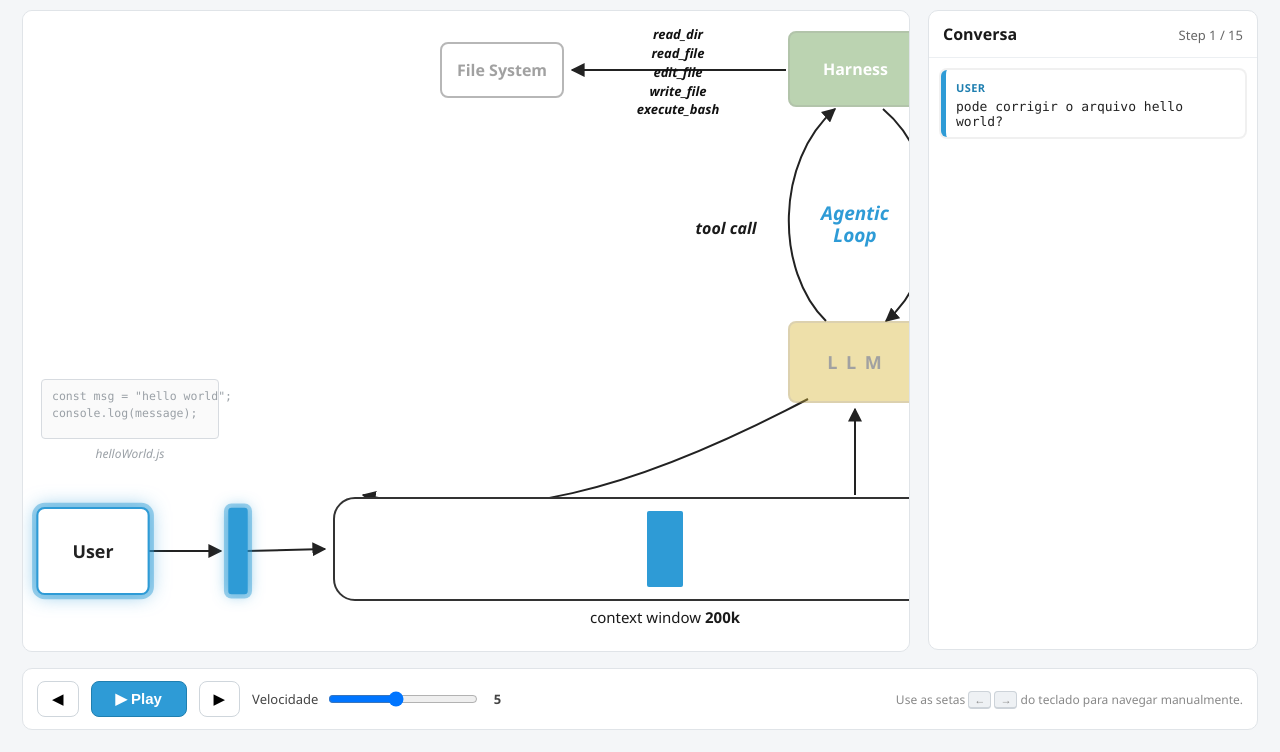
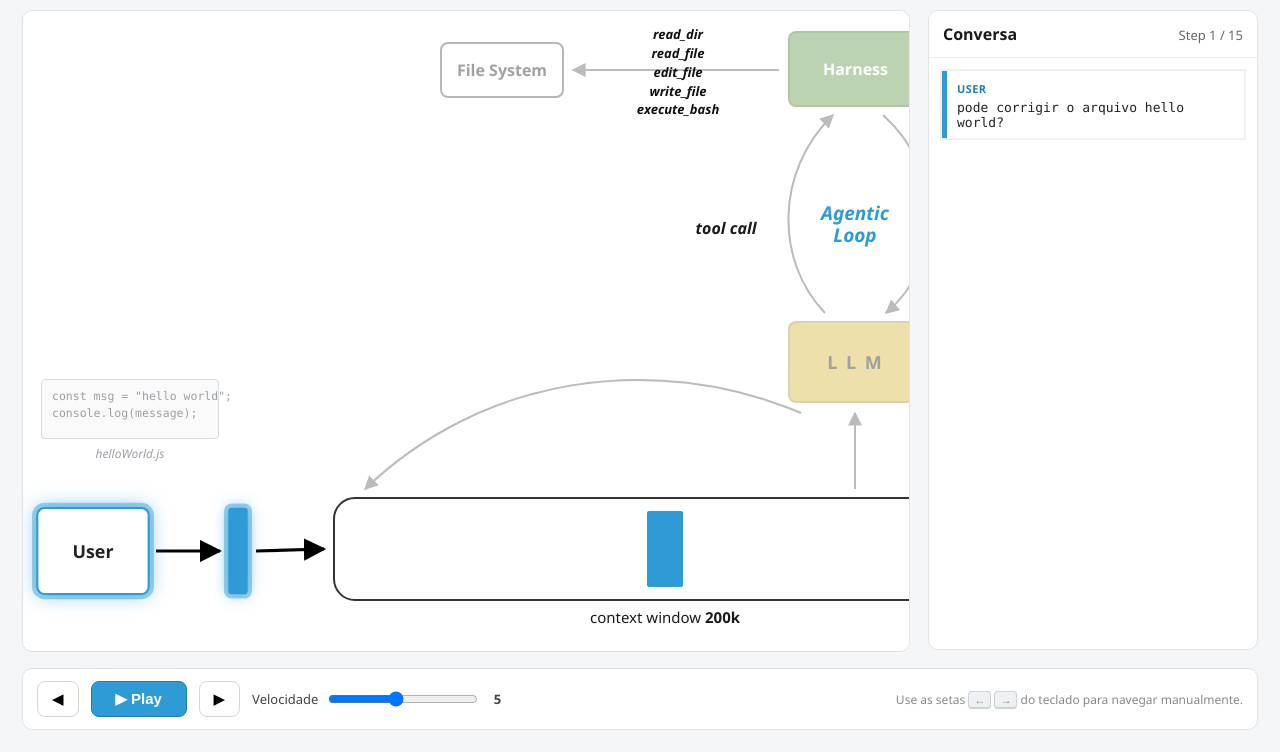
Before and after one commit to gilvam/what-is-harness-animation, a plain HTML site: page app/index.html in a window 1280 px wide. Both pictures are taken after a click on the button "Próximo step". Shown: the part 74-826 px from the top of the page. Drawn offline with Linux system fonts and the light colour scheme.

Commit message:
feat: version 2

```diff
--- a/app/index.html
+++ b/app/index.html
@@ -24,20 +24,20 @@
         <svg class="wires" viewBox="0 0 1000 620" preserveAspectRatio="xMidYMid meet" aria-hidden="true">
           <defs>
             <marker id="arrow" viewBox="0 0 10 10" refX="9" refY="5" markerWidth="7" markerHeight="7" orient="auto-start-reverse">
-              <path d="M0,0 L10,5 L0,10 z" fill="#222" />
+              <path d="M0,0 L10,5 L0,10 z" fill="#bbb" />
+            </marker>
+            <marker id="arrow-active" viewBox="0 0 10 10" refX="9" refY="5" markerWidth="7" markerHeight="7" orient="auto-start-reverse">
+              <path d="M0,0 L10,5 L0,10 z" fill="#000" />
             </marker>
           </defs>
 
-          <path id="p-user-prompt"    class="wire" d="M114,530 L188,530" marker-end="url(#arrow)" />
-          <path id="p-prompt-context" class="wire" d="M214,530 L292,528" marker-end="url(#arrow)" />
-          <path id="p-context-llm"    class="wire" d="M822,474 L822,388" marker-end="url(#arrow)" />
-          <path id="p-llm-context"    class="wire" d="M775,378 C600,470 470,505 330,474" marker-end="url(#arrow)" />
-          <path id="p-harness-fs"     class="wire" d="M753,49 L539,49" marker-end="url(#arrow)" />
-          <path id="p-llm-harness"    class="wire" d="M793,300 C742,250 742,140 802,88" marker-end="url(#arrow)" />
-          <path id="p-harness-llm"    class="wire" d="M850,88 C912,140 912,250 853,300" marker-end="url(#arrow)" />
-
-          <!-- token animado do fluxo de dados -->
-          <circle id="flow-token" class="flow-token" r="7" cx="-20" cy="-20" />
+          <path id="p-user-prompt"    class="wire" d="M123,530 L187,530" marker-end="url(#arrow)" />
+          <path id="p-prompt-context" class="wire" d="M223,530 L291,528" marker-end="url(#arrow)" />
+          <path id="p-context-llm"    class="wire" d="M822,468 L822,392" marker-end="url(#arrow)" />
+          <path id="p-llm-context"    class="wire" d="M768,392 C620,330 450,355 332,468" marker-end="url(#arrow)" />
+          <path id="p-harness-fs"     class="wire" d="M746,49 L540,49" marker-end="url(#arrow)" />
+          <path id="p-llm-harness"    class="wire" d="M792,292 C742,240 742,150 800,94" marker-end="url(#arrow)" />
+          <path id="p-harness-llm"    class="wire" d="M850,94 C912,150 912,242 853,292" marker-end="url(#arrow)" />
         </svg>
 
         <!-- Caixas / rótulos -->
--- a/app/script.js
+++ b/app/script.js
@@ -1,7 +1,7 @@
 /* =========================================================================
    What is a Harness — animação do Agentic Loop
    Single source of truth: o array `steps`. Tudo (blocos, conversa, caixas
-   ativas e fluxo) é derivado dele.
+   e setas ativas) é derivado dele.
    ========================================================================= */
 
 // Ferramentas que tocam o File System
@@ -37,15 +37,12 @@ const WHO_LABEL = {
 const CODE_BROKEN = 'const msg = "hello world";\nconsole.log(message);';
 const CODE_FIXED  = 'const msg = "hello world";\nconsole.log(msg);';
 
-const TOKEN_COLOR = { user: '#2E9BD6', assistant: '#E6B800', harness: '#4F9E2E' };
-
 /* ----------------------------- Elementos ------------------------------ */
 const el = {
   blocks:   document.getElementById('blocks'),
   log:      document.getElementById('log'),
   progress: document.getElementById('progress'),
   code:     document.getElementById('code-snippet'),
-  token:    document.getElementById('flow-token'),
   boxUser:  document.getElementById('box-user'),
   prompt:   document.getElementById('prompt-bar'),
   boxLLM:   document.getElementById('box-llm'),
@@ -58,11 +55,13 @@ const el = {
   speedVal: document.getElementById('speed-val'),
 };
 
+// Todas as setas (paths) do diagrama — alternam entre ativa (preta) e inativa (cinza)
+const WIRES = document.querySelectorAll('.wire');
+
 /* ------------------------------- Estado ------------------------------- */
 let currentIndex = 0;   // 0 = nada exibido; 1..TOTAL = step atual
 let isPlaying = false;
 let playTimer = null;
-let flowGen = 0;        // geração para cancelar fluxos antigos
 
 /* --------------------------- Lógica de dados -------------------------- */
 // Quais caixas ficam ativas no step i (1-based)
@@ -113,6 +112,10 @@ function render(i, animateNew) {
   setBox(el.boxLLM, a.llm, i);
   setBox(el.boxHarness, a.harness, i);
   setBox(el.boxFS, a.fs, i);
+
+  // 2b) Setas: as do caminho do step atual ficam pretas; as demais cinza
+  const activeWires = new Set(getActiveWires(i));
+  WIRES.forEach((w) => w.classList.toggle('active', activeWires.has(w.id)));
 
   // 3) Snippet helloWorld.js (corrigido a partir do edit_file confirmado)
   const fixed = i >= 7;
@@ -171,91 +174,36 @@ function renderLog(i) {
   if (currentNode) currentNode.scrollIntoView({ block: 'nearest', behavior: 'smooth' });
 }
 
-/* --------------------------- Animação de fluxo ------------------------ */
-function path(id) { return document.getElementById(id); }
-
-function animateAlong(pathEl, dur, gen) {
-  return new Promise((resolve) => {
-    const len = pathEl.getTotalLength();
-    const start = performance.now();
-    function frame(now) {
-      if (gen !== flowGen) { resolve(); return; }   // cancelado por novo render
-      let t = (now - start) / dur;
-      if (t > 1) t = 1;
-      const p = pathEl.getPointAtLength(len * t);
-      el.token.setAttribute('cx', p.x);
-      el.token.setAttribute('cy', p.y);
-      if (t < 1) requestAnimationFrame(frame);
-      else resolve();
-    }
-    requestAnimationFrame(frame);
-  });
-}
-
-function hideToken() {
-  el.token.classList.remove('on');
-  el.token.setAttribute('cx', -20);
-  el.token.setAttribute('cy', -20);
-}
-
-// Segmentos (ids de path) que o fluxo percorre em cada tipo de step.
-function flowSegments(i) {
+/* --------------------------- Setas ativas ----------------------------- */
+// Quais setas (ids de path) ficam pretas no step i — o "caminho" daquele step.
+function getActiveWires(i) {
+  if (i < 1) return [];
   const s = steps[i - 1];
   const a = getActive(i);
   if (s.actor === 'user') {
     return ['p-user-prompt', 'p-prompt-context'];
   }
   if (s.actor === 'assistant') {
-    const segs = ['p-context-llm', 'p-llm-context'];
-    if (s.tool) segs.push('p-llm-harness');          // tool call sobe pro Harness
-    return segs;
+    const wires = ['p-context-llm', 'p-llm-context'];
+    if (s.tool) wires.push('p-llm-harness');         // tool call sobe pro Harness
+    return wires;
   }
   // harness
-  const segs = [];
-  if (a.fs) segs.push('p-harness-fs', 'p-fs-harness'); // Harness <-> File System
-  segs.push('p-harness-llm', 'p-llm-context');         // tool return -> grava no contexto
-  return segs;
-}
-
-async function playFlow(i) {
-  flowGen++;                       // cancela qualquer fluxo anterior
-  const myGen = flowGen;
-  const s = steps[i - 1];
-  const segs = flowSegments(i);
-  const perSeg = Math.min(650, Math.max(220, stepInterval() * 0.4));
-
-  el.token.style.fill = TOKEN_COLOR[s.actor];
-  el.token.classList.add('on');
-
-  for (const id of segs) {
-    if (myGen !== flowGen) break;
-    const p = path(id);
-    if (!p) continue;
-    // posiciona no início do segmento antes de mostrar
-    const p0 = p.getPointAtLength(0);
-    el.token.setAttribute('cx', p0.x);
-    el.token.setAttribute('cy', p0.y);
-    await animateAlong(p, perSeg, myGen);
-  }
-  if (myGen === flowGen) hideToken();
+  const wires = [];
+  if (a.fs) wires.push('p-harness-fs');              // Harness -> File System
+  wires.push('p-harness-llm', 'p-llm-context');      // tool return -> grava no contexto
+  return wires;
 }
 
 /* --------------------------- Navegação -------------------------------- */
-function goTo(i, withFlow) {
+function goTo(i) {
   const target = Math.max(0, Math.min(TOTAL, i));
-  const advancing = target > currentIndex;
-  render(target, advancing);
-  if (withFlow && advancing && target >= 1) {
-    playFlow(target);
-  } else {
-    flowGen++;          // cancela fluxo em andamento
-    hideToken();
-  }
+  render(target, target > currentIndex);   // "pop" só ao avançar pra frente
 }
 
 function manualStep(delta) {
   pause();
-  goTo(currentIndex + delta, delta > 0);
+  goTo(currentIndex + delta);
 }
 
 /* ------------------------------ Play / Pause -------------------------- */
@@ -268,7 +216,7 @@ function scheduleTick(delay) {
   playTimer = setTimeout(() => {
     if (!isPlaying) return;
     if (currentIndex >= TOTAL) { pause(); return; }
-    goTo(currentIndex + 1, true);
+    goTo(currentIndex + 1);
     scheduleTick(stepInterval());
   }, delay);
 }
--- a/app/styles.css
+++ b/app/styles.css
@@ -61,16 +61,15 @@ body {
 }
 .wire {
   fill: none;
-  stroke: #222;
+  stroke: #bbb;
   stroke-width: 2;
+  transition: stroke .2s ease, stroke-width .2s ease;
 }
-.flow-token {
-  fill: var(--blue);
-  opacity: 0;
-  filter: drop-shadow(0 0 4px rgba(0,0,0,.35));
-  transition: opacity .12s ease;
+.wire.active {
+  stroke: #000;
+  stroke-width: 3.2;
+  marker-end: url(#arrow-active);
 }
-.flow-token.on { opacity: 1; }
 
 /* ---------------- Caixas ---------------- */
 .box {
@@ -196,8 +195,8 @@ body {
 
 .log {
   list-style: none;
-  margin: 0;
-  padding: 12px;
+  margin: 0 0 10px 0;
+  padding: 13px;
   overflow-y: auto;
   flex: 1;
 }
@@ -206,7 +205,6 @@ body {
 .msg {
   border-left: 5px solid #ccc;
   background: #f7f9fb;
-  border-radius: 6px;
   padding: 8px 10px;
   margin-bottom: 9px;
   font-size: 13px;
```
Also changed, not shown: 2 other files.
